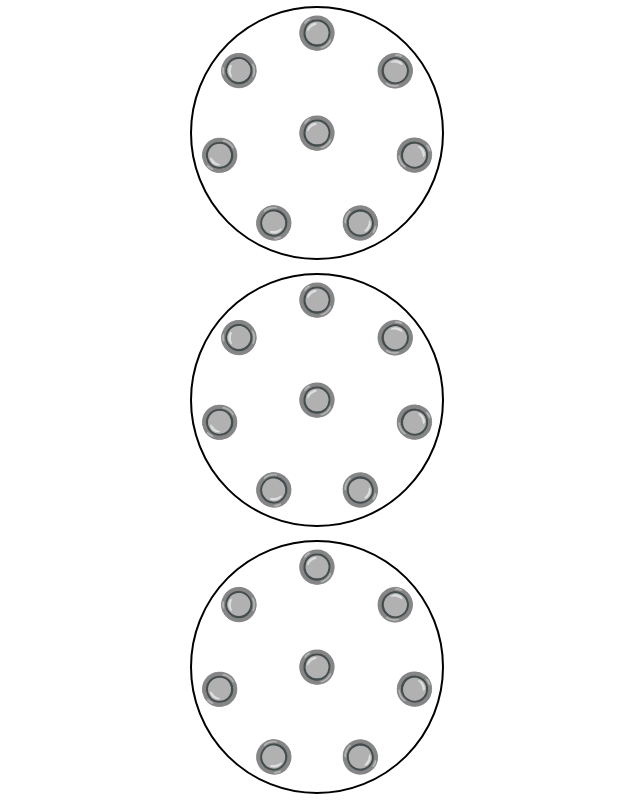
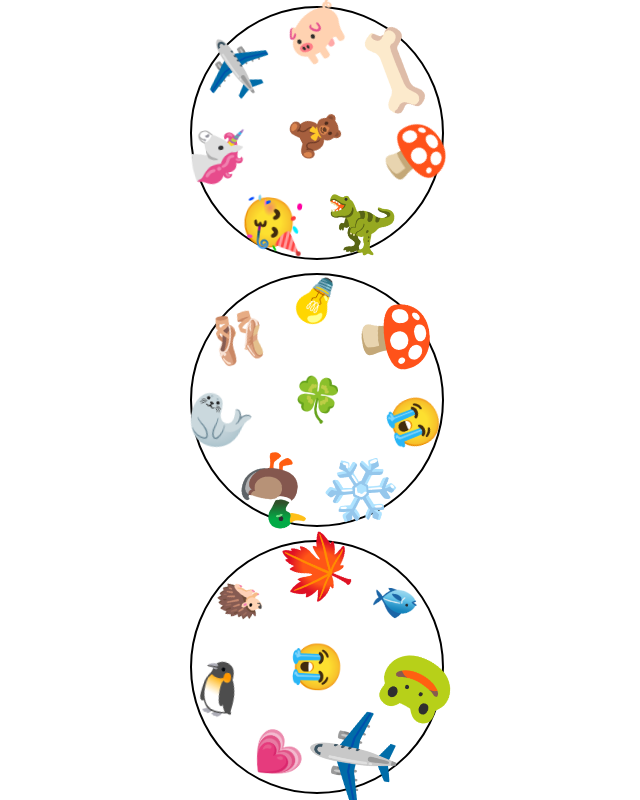
Before and after one commit to uui8457/jokkle, a plain HTML site: page index.html in a window 1280 px wide. Shown: the whole page, without its empty margins (323-963 px from the left). Drawn offline with Linux system fonts and the light colour scheme.

Commit message:
duo MVP cards fixed

```diff
--- a/index.html
+++ b/index.html
@@ -12,6 +12,10 @@
     <script>
         const playerCards = 20, playerCount = 2
         addEventListener("load", setup)
+        function setup() {
+            reset()
+            //TODO: Define proper win state
+        }
     </script>
     <link rel="stylesheet" href="style.css">
 </head>
--- a/script.js
+++ b/script.js
@@ -69,8 +69,8 @@ const deckStructure = [
     ["B1", "G2", "D3", "C4", "F5", "E6", "B7", "A8"],
     ["C1", "F2", "G3", "E4", "D5", "B6", "C7", "A8"],
     ["D1", "E2", "C3", "G4", "B5", "F6", "D7", "A8"],
-    ["E1", "D2", "F3", "B3", "G5", "C6", "E7", "A8"],
-    ["F2", "C2", "B3", "D4", "E5", "G6", "F7", "A8"],
+    ["E1", "D2", "F3", "B4", "G5", "C6", "E7", "A8"],
+    ["F1", "C2", "B3", "D4", "E5", "G6", "F7", "A8"],
     ["G1", "B2", "E3", "F4", "C5", "D6", "G7", "A8"],
 
     ["A1", "B2", "B3", "B4", "B5", "B6", "B7", "B8"],
@@ -119,7 +119,7 @@ const deckStructure = [
     ["D1", "D2", "B3", "F4", "A5", "E6", "C7", "G8"],
     ["E1", "C2", "E3", "A4", "F5", "B6", "D7", "G8"],
     ["F1", "B2", "A3", "C4", "D5", "F6", "E7", "G8"],
-    ["G1", "A2", "D3", "E4", "F5", "C6", "E7", "G8"],
+    ["G1", "A2", "D3", "E4", "B5", "C6", "F7", "G8"],
 
     ["A1", "B1", "C1", "D1", "E1", "F1", "G1", "H0"],
     ["A2", "B2", "C2", "D2", "E2", "F2", "G2", "H0"],
@@ -233,7 +233,6 @@ class Player {
                 setLocalStorage()
                 window.alert(convertTime(gameTime))
                 window.location.reload();
-
             }
             //Draw new player card
             this.card = drawCard(this.deck)
@@ -264,7 +263,7 @@ class Card {
             itemDiv.textContent = this.emojis[i]
             itemSlotDiv.appendChild(itemDiv)
             // Rotate and scale item
-            itemDiv.style.transform = `rotate(${Math.floor(Math.random() * 360)}deg) scale(${0.5 + (Math.random())})`
+            itemDiv.style.transform = `rotate(${Math.floor(Math.random() * 360)}deg) scale(${0.75 + (Math.random()*0.75)})`
         }
     }
 
--- a/style.css
+++ b/style.css
@@ -50,6 +50,7 @@ body {
     display: grid;
     align-items: center;
     justify-items: center;
+    font-size: 1.5em;
 
     transform: translate(-50%, -50%) rotate(calc(var(--i) * 360deg / 7)) translateY(calc(-1 * var(--radius)));
 }
```
